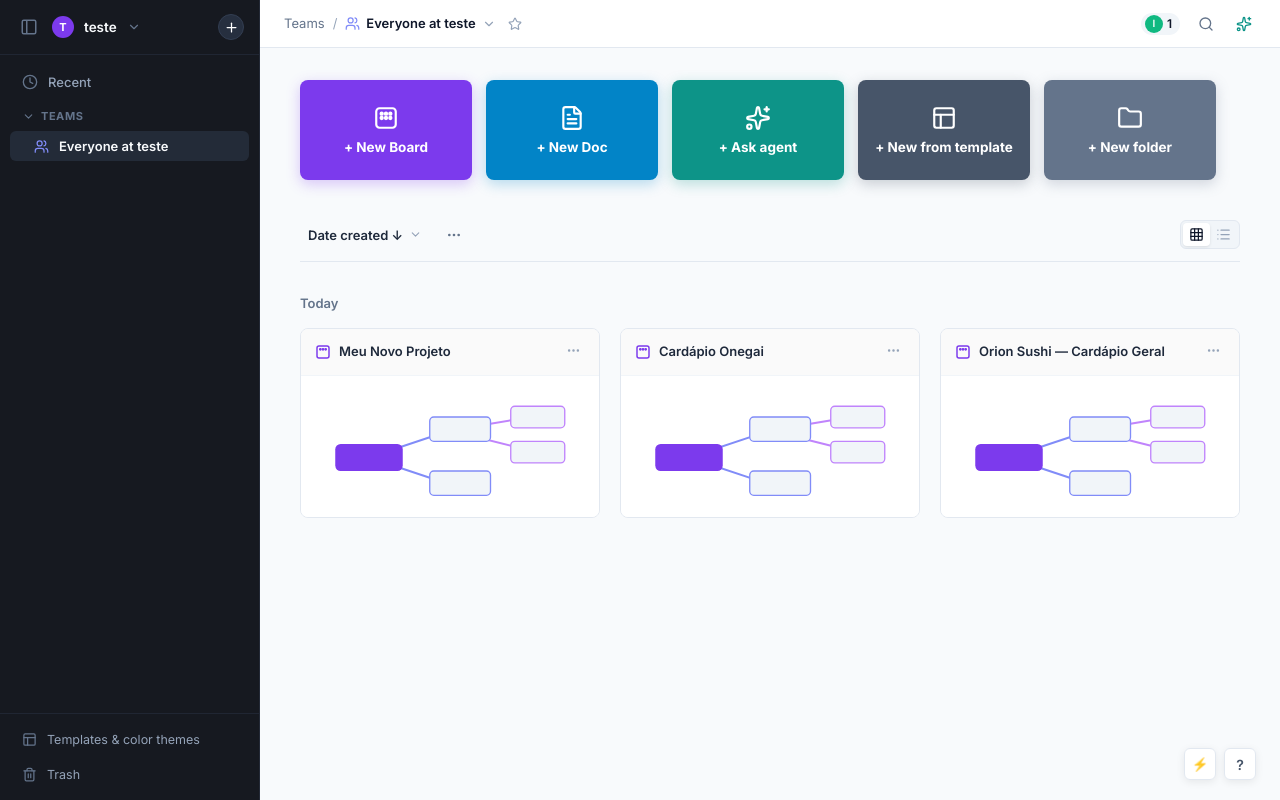
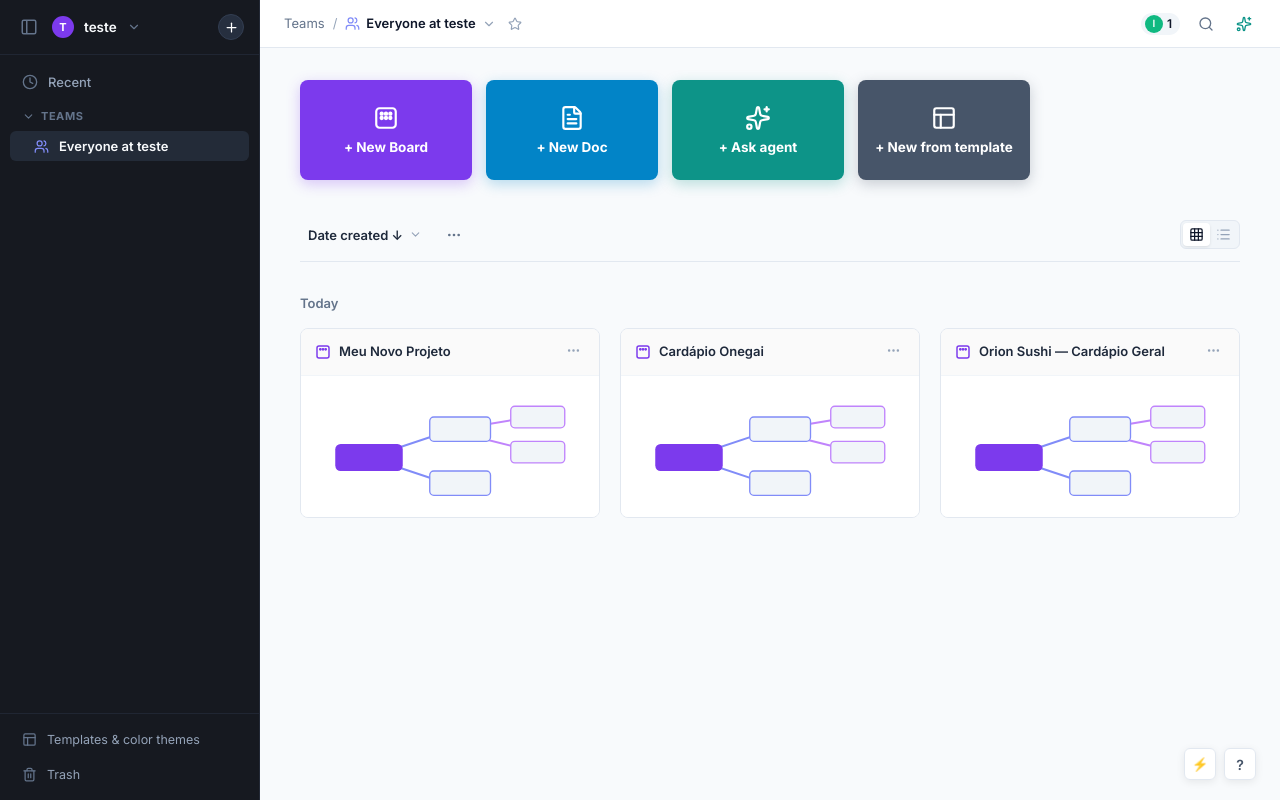
Before and after one commit to igorpedrosaramos-ai/whimflow, a React (Vite) app: page / in a window 1280 px wide. Built offline with nearby package versions, Linux system fonts and the light colour scheme.

Commit message:
refactor(dashboard): remove redundant '+ New folder' creation card

```diff
--- a/src/components/DashboardView.tsx
+++ b/src/components/DashboardView.tsx
@@ -591,32 +591,6 @@ export const DashboardView: React.FC<DashboardViewProps> = ({
               <Layout size={26} color="#ffffff" />
               <span style={{ fontSize: '13.5px', fontWeight: 700 }}>+ New from template</span>
             </button>
-
-            {/* 5. + New folder (Gray #64748b - Foto 1) */}
-            <button
-              onClick={() => onCreateNewBoard('Nova Pasta')}
-              style={{
-                width: '172px',
-                height: '100px',
-                borderRadius: '8px',
-                backgroundColor: '#64748b',
-                border: 'none',
-                color: '#ffffff',
-                display: 'flex',
-                flexDirection: 'column',
-                alignItems: 'center',
-                justifyContent: 'center',
-                gap: '8px',
-                cursor: 'pointer',
-                boxShadow: '0 4px 14px rgba(100, 116, 139, 0.28)',
-                transition: 'transform 0.15s, box-shadow 0.15s'
-              }}
-              onMouseEnter={e => (e.currentTarget.style.transform = 'translateY(-2px)')}
-              onMouseLeave={e => (e.currentTarget.style.transform = 'translateY(0)')}
-            >
-              <Folder size={26} color="#ffffff" />
-              <span style={{ fontSize: '13.5px', fontWeight: 700 }}>+ New folder</span>
-            </button>
           </div>
 
           {/* Barra de Filtros & Modo de Visualização */}
```
